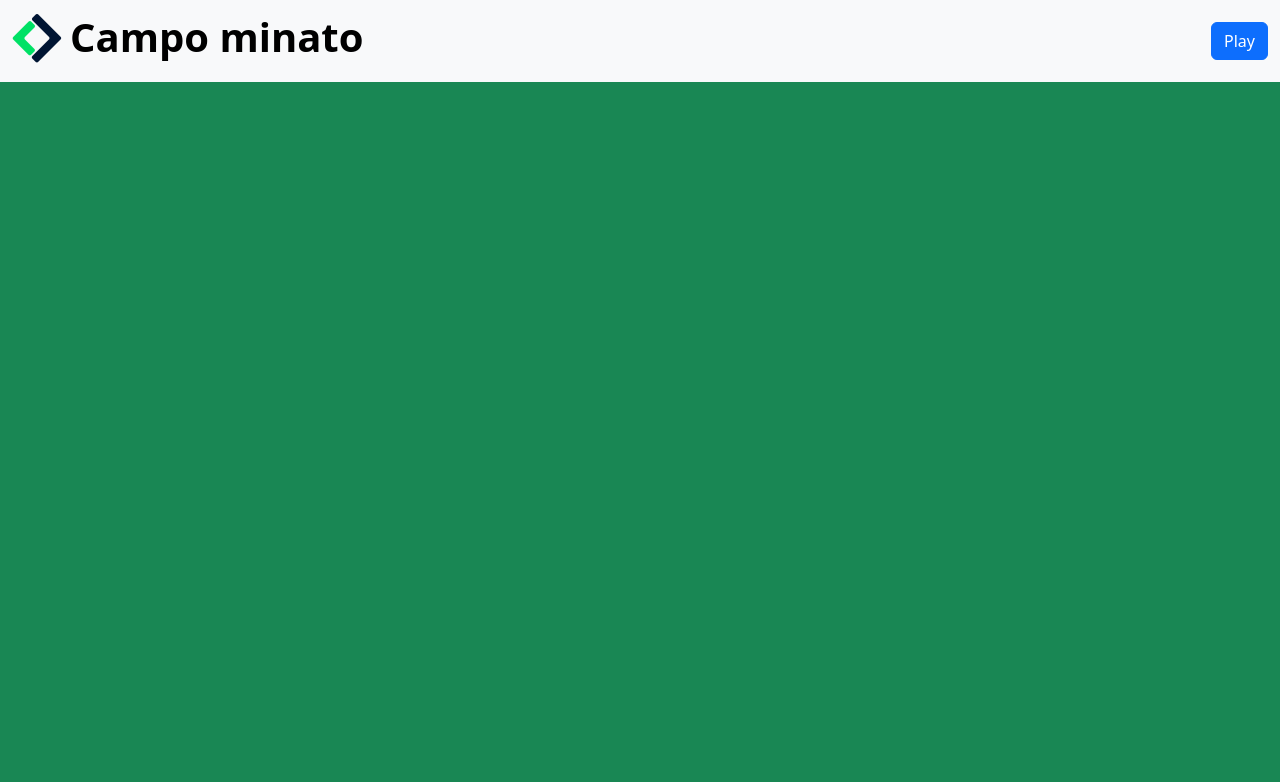
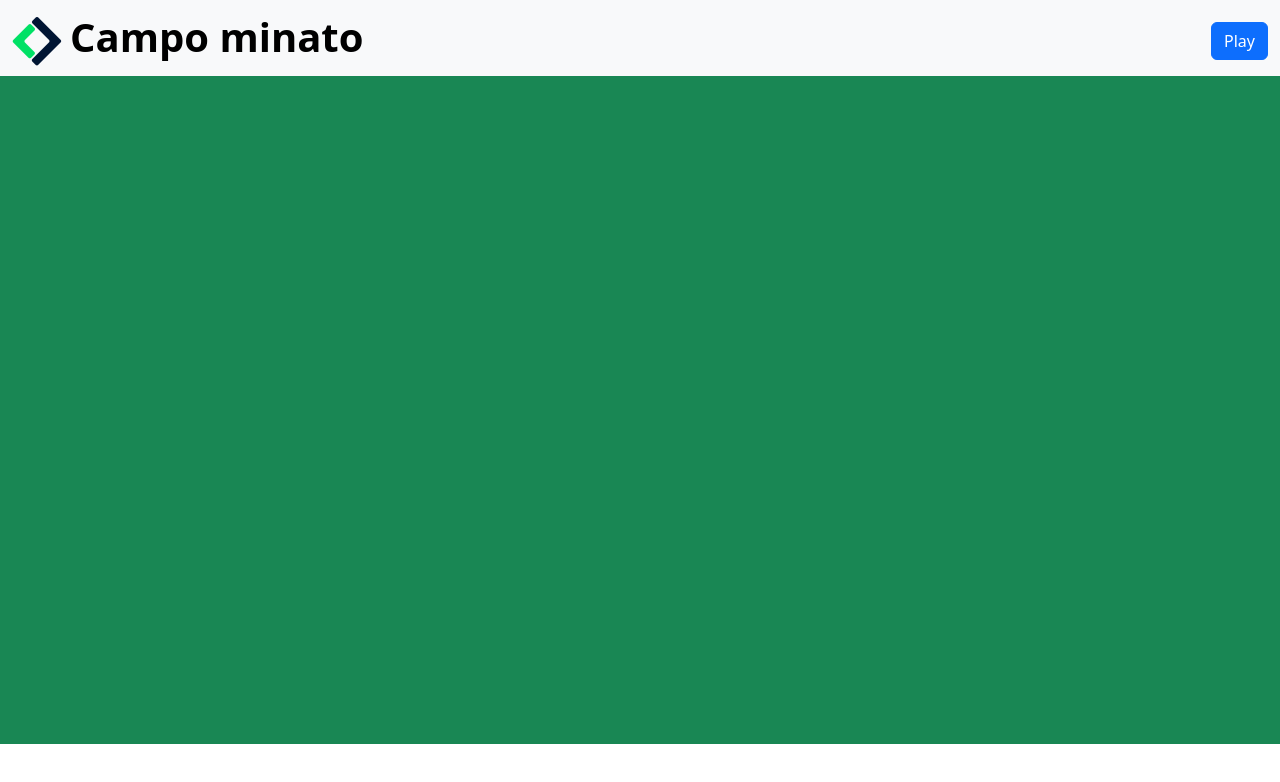
Before and after one commit to filippo-falcone/js-campominato-grid, a plain HTML site: page index.html in a window 1280 px wide. Drawn offline with nearby package versions, Linux system fonts and the light colour scheme.

Commit message:
fix: header, main & footer height

```diff
--- a/css/style.css
+++ b/css/style.css
@@ -1,5 +1,13 @@
-body {
-    height: 100dvh;
+header {
+    height: 4.75rem;
+}
+
+main {
+    height: calc(100dvh - 4.75rem - 3.5rem);
+}
+
+footer {
+    height: 3.5rem;
 }
 
 #ms-grid,
--- a/index.html
+++ b/index.html
@@ -16,7 +16,7 @@
     <header class="bg-light position-sticky top-0 z-1">
         <nav class="navbar">
             <div class="container-fluid">
-                <a class="navbar-brand d-flex" href="#">
+                <a class="navbar-brand d-flex align-items-center" href="#">
                     <img src="img/boolean-logo.png" alt="Boolean" width="50" height="50">
                     <h1 class="fw-bold ps-2">Campo minato</h1>
                 </a>
@@ -24,9 +24,9 @@
             </div>
         </nav>
     </header>
-    <main class="bg-success overflow-auto h-100">
+    <main class="bg-success overflow-auto">
         <div class="ms-container container py-5 d-none">
-            <div class="row align-item-start justify-content-center" id="ms-grid">
+            <div class="row align-items-start justify-content-center" id="ms-grid">
                 <!-- <div class="ms-square ms-square-easy d-flex justify-content-center align-items-center">
                     <span>1</span>
                 </div> -->
```
